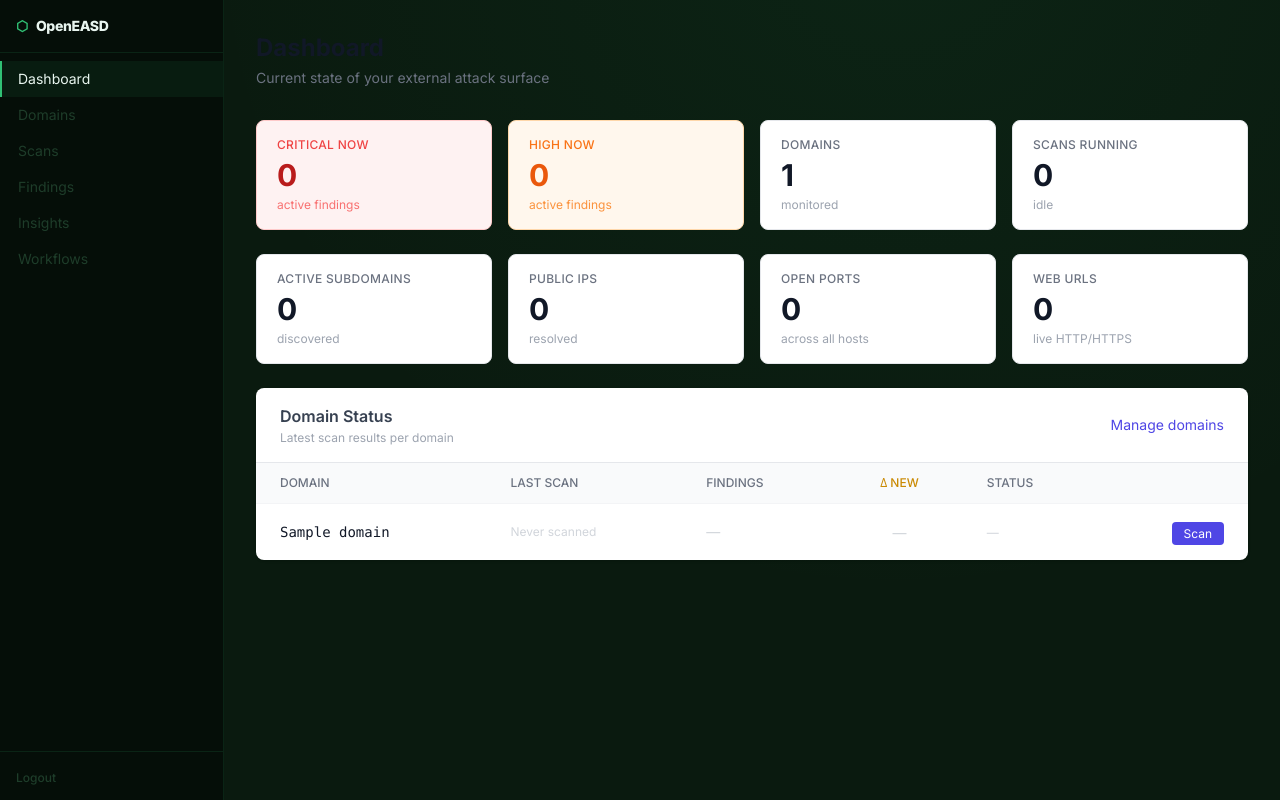
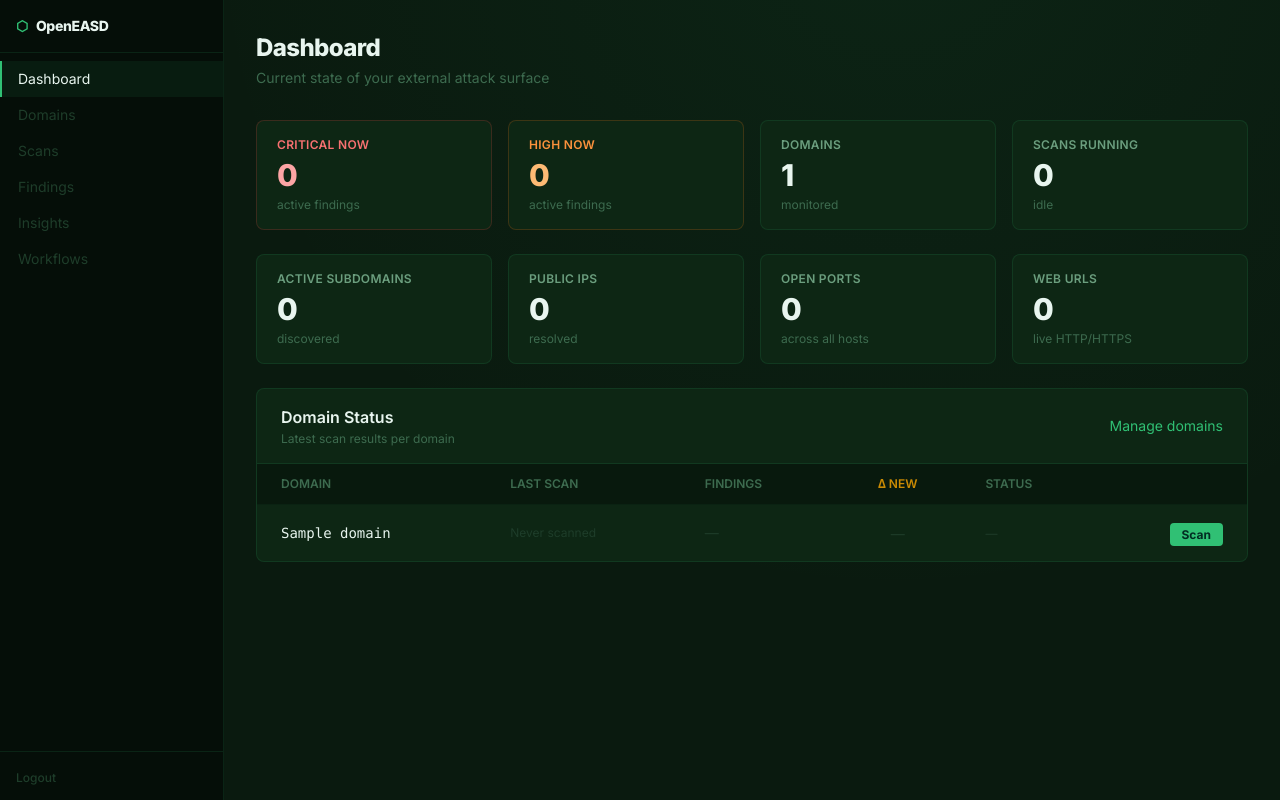
Before and after one commit to cybersecify/OpenEASD, a Django app: page / in a window 1280 px wide. Run offline with Django 5.2, Linux system fonts and the light colour scheme; a user stored in the database is signed in; tables that the repository leaves empty hold one stand-in row (values such as "Sample post"); data that the repository does not hold is empty; some libraries are stand-ins or nearby versions.

Commit message:
style: dark mode dashboard — stat cards, domain table, urgent findings
Co-Authored-By: Claude Sonnet 4.6 <noreply@anthropic.com>

```diff
--- a/templates/dashboard.html
+++ b/templates/dashboard.html
@@ -5,35 +5,35 @@
 {% block content %}
 
 <div class="mb-8">
-  <h1 class="text-2xl font-bold text-gray-900">Dashboard</h1>
-  <p class="text-gray-500 text-sm mt-1">Current state of your external attack surface</p>
+  <h1 class="text-2xl font-extrabold text-[#e8f5ef] tracking-tight">Dashboard</h1>
+  <p class="text-[#3d6b4f] text-sm mt-1">Current state of your external attack surface</p>
 </div>
 
 <!-- Current State Cards -->
 <div class="grid grid-cols-2 lg:grid-cols-4 gap-4 mb-6">
   <a href="{% url 'finding-list' %}?severity=critical"
-     class="bg-red-50 border border-red-200 rounded-lg px-5 py-4 hover:bg-red-100 hover:border-red-300 transition-colors block">
-    <p class="text-xs font-medium text-red-500 uppercase tracking-wide">Critical Now</p>
-    <p class="text-3xl font-bold text-red-700 mt-1">{{ current_critical }}</p>
-    <p class="text-xs text-red-400 mt-1">active findings</p>
+     class="bg-[#0d2614] border border-[rgba(239,68,68,0.20)] rounded-lg px-5 py-4 hover:border-[rgba(239,68,68,0.40)] transition-colors block">
+    <p class="text-xs font-semibold text-[#f87171] uppercase tracking-wide">Critical Now</p>
+    <p class="text-3xl font-extrabold text-[#fca5a5] mt-1 tracking-tight">{{ current_critical }}</p>
+    <p class="text-xs text-[#3d6b4f] mt-1">active findings</p>
   </a>
   <a href="{% url 'finding-list' %}?severity=high"
-     class="bg-orange-50 border border-orange-200 rounded-lg px-5 py-4 hover:bg-orange-100 hover:border-orange-300 transition-colors block">
-    <p class="text-xs font-medium text-orange-500 uppercase tracking-wide">High Now</p>
-    <p class="text-3xl font-bold text-orange-600 mt-1">{{ current_high }}</p>
-    <p class="text-xs text-orange-400 mt-1">active findings</p>
+     class="bg-[#0d2614] border border-[rgba(249,115,22,0.20)] rounded-lg px-5 py-4 hover:border-[rgba(249,115,22,0.40)] transition-colors block">
+    <p class="text-xs font-semibold text-[#fb923c] uppercase tracking-wide">High Now</p>
+    <p class="text-3xl font-extrabold text-[#fdba74] mt-1 tracking-tight">{{ current_high }}</p>
+    <p class="text-xs text-[#3d6b4f] mt-1">active findings</p>
   </a>
   <a href="{% url 'domain-list' %}"
-     class="bg-white border border-gray-200 rounded-lg px-5 py-4 hover:bg-gray-50 hover:border-gray-300 transition-colors block">
-    <p class="text-xs font-medium text-gray-500 uppercase tracking-wide">Domains</p>
-    <p class="text-3xl font-bold text-gray-900 mt-1">{{ active_domain_count }}</p>
-    <p class="text-xs text-gray-400 mt-1">monitored</p>
+     class="bg-[#0d2614] border border-[rgba(48,192,116,0.12)] rounded-lg px-5 py-4 hover:border-[rgba(48,192,116,0.25)] transition-colors block">
+    <p class="text-xs font-semibold text-[#6b9e7e] uppercase tracking-wide">Domains</p>
+    <p class="text-3xl font-extrabold text-[#e8f5ef] mt-1 tracking-tight">{{ active_domain_count }}</p>
+    <p class="text-xs text-[#3d6b4f] mt-1">monitored</p>
   </a>
   <a href="{% url 'scan-list' %}?status=running"
-     class="bg-white border border-gray-200 rounded-lg px-5 py-4 hover:bg-gray-50 hover:border-gray-300 transition-colors block">
-    <p class="text-xs font-medium text-gray-500 uppercase tracking-wide">Scans Running</p>
-    <p class="text-3xl font-bold text-gray-900 mt-1">{{ running_count }}</p>
-    <p class="text-xs text-gray-400 mt-1">
+     class="bg-[#0d2614] border border-[rgba(48,192,116,0.12)] rounded-lg px-5 py-4 hover:border-[rgba(48,192,116,0.25)] transition-colors block">
+    <p class="text-xs font-semibold text-[#6b9e7e] uppercase tracking-wide">Scans Running</p>
+    <p class="text-3xl font-extrabold text-[#e8f5ef] mt-1 tracking-tight">{{ running_count }}</p>
+    <p class="text-xs text-[#3d6b4f] mt-1">
       {% if running_count > 0 %}
       <span class="inline-flex items-center gap-1">
         <span class="w-1.5 h-1.5 bg-blue-500 rounded-full animate-pulse inline-block"></span>in progress
@@ -49,80 +49,80 @@
 <div class="grid grid-cols-2 lg:grid-cols-4 gap-4 mb-6">
   {% if latest_scan_uuid %}
   <a href="{% url 'scan-detail' latest_scan_uuid %}#subdomains"
-     class="bg-white border border-gray-200 rounded-lg px-5 py-4 hover:bg-gray-50 hover:border-gray-300 transition-colors block">
+     class="bg-[#0d2614] border border-[rgba(48,192,116,0.12)] rounded-lg px-5 py-4 hover:border-[rgba(48,192,116,0.25)] transition-colors block">
   {% else %}
-  <div class="bg-white border border-gray-200 rounded-lg px-5 py-4">
+  <div class="bg-[#0d2614] border border-[rgba(48,192,116,0.12)] rounded-lg px-5 py-4">
   {% endif %}
-    <p class="text-xs font-medium text-gray-500 uppercase tracking-wide">Active Subdomains</p>
-    <p class="text-3xl font-bold text-gray-900 mt-1">{{ asset_counts.subdomains }}</p>
-    <p class="text-xs text-gray-400 mt-1">discovered</p>
+    <p class="text-xs font-semibold text-[#6b9e7e] uppercase tracking-wide">Active Subdomains</p>
+    <p class="text-3xl font-extrabold text-[#e8f5ef] mt-1 tracking-tight">{{ asset_counts.subdomains }}</p>
+    <p class="text-xs text-[#3d6b4f] mt-1">discovered</p>
   {% if latest_scan_uuid %}</a>{% else %}</div>{% endif %}
 
   {% if latest_scan_uuid %}
   <a href="{% url 'scan-detail' latest_scan_uuid %}#ips"
-     class="bg-white border border-gray-200 rounded-lg px-5 py-4 hover:bg-gray-50 hover:border-gray-300 transition-colors block">
+     class="bg-[#0d2614] border border-[rgba(48,192,116,0.12)] rounded-lg px-5 py-4 hover:border-[rgba(48,192,116,0.25)] transition-colors block">
   {% else %}
-  <div class="bg-white border border-gray-200 rounded-lg px-5 py-4">
+  <div class="bg-[#0d2614] border border-[rgba(48,192,116,0.12)] rounded-lg px-5 py-4">
   {% endif %}
-    <p class="text-xs font-medium text-gray-500 uppercase tracking-wide">Public IPs</p>
-    <p class="text-3xl font-bold text-gray-900 mt-1">{{ asset_counts.ips }}</p>
-    <p class="text-xs text-gray-400 mt-1">resolved</p>
+    <p class="text-xs font-semibold text-[#6b9e7e] uppercase tracking-wide">Public IPs</p>
+    <p class="text-3xl font-extrabold text-[#e8f5ef] mt-1 tracking-tight">{{ asset_counts.ips }}</p>
+    <p class="text-xs text-[#3d6b4f] mt-1">resolved</p>
   {% if latest_scan_uuid %}</a>{% else %}</div>{% endif %}
 
   {% if latest_scan_uuid %}
   <a href="{% url 'scan-detail' latest_scan_uuid %}#ports"
-     class="bg-white border border-gray-200 rounded-lg px-5 py-4 hover:bg-gray-50 hover:border-gray-300 transition-colors block">
+     class="bg-[#0d2614] border border-[rgba(48,192,116,0.12)] rounded-lg px-5 py-4 hover:border-[rgba(48,192,116,0.25)] transition-colors block">
   {% else %}
-  <div class="bg-white border border-gray-200 rounded-lg px-5 py-4">
+  <div class="bg-[#0d2614] border border-[rgba(48,192,116,0.12)] rounded-lg px-5 py-4">
   {% endif %}
-    <p class="text-xs font-medium text-gray-500 uppercase tracking-wide">Open Ports</p>
-    <p class="text-3xl font-bold text-gray-900 mt-1">{{ asset_counts.ports }}</p>
-    <p class="text-xs text-gray-400 mt-1">across all hosts</p>
+    <p class="text-xs font-semibold text-[#6b9e7e] uppercase tracking-wide">Open Ports</p>
+    <p class="text-3xl font-extrabold text-[#e8f5ef] mt-1 tracking-tight">{{ asset_counts.ports }}</p>
+    <p class="text-xs text-[#3d6b4f] mt-1">across all hosts</p>
   {% if latest_scan_uuid %}</a>{% else %}</div>{% endif %}
 
   {% if latest_scan_uuid %}
   <a href="{% url 'scan-detail' latest_scan_uuid %}#urls"
-     class="bg-white border border-gray-200 rounded-lg px-5 py-4 hover:bg-gray-50 hover:border-gray-300 transition-colors block">
+     class="bg-[#0d2614] border border-[rgba(48,192,116,0.12)] rounded-lg px-5 py-4 hover:border-[rgba(48,192,116,0.25)] transition-colors block">
   {% else %}
-  <div class="bg-white border border-gray-200 rounded-lg px-5 py-4">
+  <div class="bg-[#0d2614] border border-[rgba(48,192,116,0.12)] rounded-lg px-5 py-4">
   {% endif %}
-    <p class="text-xs font-medium text-gray-500 uppercase tracking-wide">Web URLs</p>
-    <p class="text-3xl font-bold text-gray-900 mt-1">{{ asset_counts.urls }}</p>
-    <p class="text-xs text-gray-400 mt-1">live HTTP/HTTPS</p>
+    <p class="text-xs font-semibold text-[#6b9e7e] uppercase tracking-wide">Web URLs</p>
+    <p class="text-3xl font-extrabold text-[#e8f5ef] mt-1 tracking-tight">{{ asset_counts.urls }}</p>
+    <p class="text-xs text-[#3d6b4f] mt-1">live HTTP/HTTPS</p>
   {% if latest_scan_uuid %}</a>{% else %}</div>{% endif %}
 </div>
 
 <!-- Domain Status -->
-<div class="bg-white rounded-lg shadow mb-6">
-  <div class="px-6 py-4 border-b border-gray-200 flex items-center justify-between">
+<div class="bg-[#0d2614] rounded-lg border border-[rgba(48,192,116,0.12)] mb-6">
+  <div class="px-6 py-4 border-b border-[rgba(48,192,116,0.12)] flex items-center justify-between">
     <div>
-      <h2 class="font-semibold text-gray-700">Domain Status</h2>
-      <p class="text-xs text-gray-400 mt-0.5">Latest scan results per domain</p>
+      <h2 class="font-semibold text-[#e8f5ef]">Domain Status</h2>
+      <p class="text-xs text-[#3d6b4f] mt-0.5">Latest scan results per domain</p>
     </div>
-    <a href="{% url 'domain-list' %}" class="text-indigo-600 text-sm hover:underline">Manage domains</a>
+    <a href="{% url 'domain-list' %}" class="text-[#30c074] text-sm hover:underline">Manage domains</a>
   </div>
 
   {% if domain_status %}
-  <table class="min-w-full divide-y divide-gray-100">
-    <thead class="bg-gray-50">
+  <table class="min-w-full">
+    <thead class="bg-[rgba(0,0,0,0.35)]">
       <tr>
-        <th class="px-6 py-3 text-left text-xs font-medium text-gray-500 uppercase">Domain</th>
-        <th class="px-6 py-3 text-left text-xs font-medium text-gray-500 uppercase">Last Scan</th>
-        <th class="px-6 py-3 text-left text-xs font-medium text-gray-500 uppercase">Findings</th>
-        <th class="px-6 py-3 text-center text-xs font-medium text-yellow-600 uppercase">&#916; New</th>
-        <th class="px-6 py-3 text-left text-xs font-medium text-gray-500 uppercase">Status</th>
+        <th class="px-6 py-3 text-left text-xs font-semibold text-[#3d6b4f] uppercase">Domain</th>
+        <th class="px-6 py-3 text-left text-xs font-semibold text-[#3d6b4f] uppercase">Last Scan</th>
+        <th class="px-6 py-3 text-left text-xs font-semibold text-[#3d6b4f] uppercase">Findings</th>
+        <th class="px-6 py-3 text-center text-xs font-semibold text-[#ca8a04] uppercase">&#916; New</th>
+        <th class="px-6 py-3 text-left text-xs font-semibold text-[#3d6b4f] uppercase">Status</th>
         <th class="px-6 py-3"></th>
       </tr>
     </thead>
-    <tbody class="divide-y divide-gray-100">
+    <tbody>
       {% for item in domain_status %}
-      <tr class="hover:bg-gray-50">
-        <td class="px-6 py-3 text-sm font-medium text-gray-900 font-mono">{{ item.domain.name }}</td>
-        <td class="px-6 py-3 text-xs text-gray-500">
+      <tr class="border-t border-[rgba(48,192,116,0.05)] hover:bg-[rgba(48,192,116,0.025)]">
+        <td class="px-6 py-3 text-sm font-medium text-[#e8f5ef] font-mono">{{ item.domain.name }}</td>
+        <td class="px-6 py-3 text-xs text-[#6b9e7e]">
           {% if item.summary %}
             {{ item.summary.scan_date|date:"M d, H:i" }}
           {% else %}
-            <span class="text-gray-300">Never scanned</span>
+            <span class="text-[#1e3d2a]">Never scanned</span>
           {% endif %}
         </td>
         <td class="px-6 py-4 text-sm">
@@ -130,42 +130,42 @@
           <div class="flex flex-wrap gap-1">
             {% if item.summary.critical_count %}
             <a href="{% url 'finding-list' %}?session_id={{ item.latest_session.id }}&severity=critical"
-               class="bg-red-50 text-red-600 text-xs font-semibold px-1.5 py-0.5 rounded hover:underline">{{ item.summary.critical_count }} crit</a>
+               class="bg-[rgba(239,68,68,0.12)] text-[#fca5a5] text-xs font-semibold px-1.5 py-0.5 rounded hover:underline">{{ item.summary.critical_count }} crit</a>
             {% endif %}
             {% if item.summary.high_count %}
             <a href="{% url 'finding-list' %}?session_id={{ item.latest_session.id }}&severity=high"
-               class="bg-orange-50 text-orange-600 text-xs font-semibold px-1.5 py-0.5 rounded hover:underline">{{ item.summary.high_count }} high</a>
+               class="bg-[rgba(249,115,22,0.12)] text-[#fdba74] text-xs font-semibold px-1.5 py-0.5 rounded hover:underline">{{ item.summary.high_count }} high</a>
             {% endif %}
             {% if item.summary.medium_count %}
             <a href="{% url 'finding-list' %}?session_id={{ item.latest_session.id }}&severity=medium"
-               class="bg-yellow-50 text-yellow-700 text-xs font-semibold px-1.5 py-0.5 rounded hover:underline">{{ item.summary.medium_count }} med</a>
+               class="bg-[rgba(234,179,8,0.08)] text-[#fde047] text-xs font-semibold px-1.5 py-0.5 rounded hover:underline">{{ item.summary.medium_count }} med</a>
             {% endif %}
             {% if item.summary.low_count %}
             <a href="{% url 'finding-list' %}?session_id={{ item.latest_session.id }}&severity=low"
-               class="bg-slate-100 text-slate-600 text-xs font-semibold px-1.5 py-0.5 rounded hover:underline">{{ item.summary.low_count }} low</a>
+               class="bg-[rgba(48,192,116,0.10)] text-[#6ee7b7] text-xs font-semibold px-1.5 py-0.5 rounded hover:underline">{{ item.summary.low_count }} low</a>
             {% endif %}
           </div>
           {% else %}
-          <span class="text-gray-300">—</span>
+          <span class="text-[#1e3d2a]">—</span>
           {% endif %}
         </td>
         <td class="px-6 py-4 text-center">
           {% if item.summary.new_exposures %}
-          <span class="bg-yellow-100 text-yellow-800 text-xs font-semibold px-2 py-0.5 rounded-full">+{{ item.summary.new_exposures }}</span>
+          <span class="bg-[rgba(234,179,8,0.15)] text-[#fde047] text-xs font-semibold px-2 py-0.5 rounded-full">+{{ item.summary.new_exposures }}</span>
           {% else %}
-          <span class="text-gray-300 text-sm">—</span>
+          <span class="text-[#1e3d2a] text-sm">—</span>
           {% endif %}
         </td>
         <td class="px-6 py-3 text-sm">
           {% if item.latest_session %}
             {% include "partials/status_badge.html" with status=item.latest_session.status %}
           {% else %}
-            <span class="text-gray-300 text-xs">—</span>
+            <span class="text-[#1e3d2a] text-xs">—</span>
           {% endif %}
         </td>
         <td class="px-6 py-3 text-right">
           <a href="{% url 'scan-start' %}?domain={{ item.domain.name }}"
-             class="text-xs bg-indigo-600 text-white px-3 py-1 rounded hover:bg-indigo-700">
+             class="text-xs bg-[#30c074] text-[#022c22] font-bold px-3 py-1 rounded hover:bg-[#28a863]">
             Scan
           </a>
         </td>
@@ -174,43 +174,41 @@
     </tbody>
   </table>
   {% else %}
-  <div class="px-6 py-12 text-center text-gray-400">
+  <div class="px-6 py-12 text-center text-[#3d6b4f]">
     <p class="text-lg">No domains added yet.</p>
-    <a href="{% url 'domain-list' %}" class="mt-3 inline-block text-indigo-600 hover:underline text-sm">
-      Add your first domain to get started
-    </a>
+    <a href="{% url 'domain-list' %}" class="mt-3 inline-block text-[#30c074] hover:underline text-sm">Add a domain →</a>
   </div>
   {% endif %}
 </div>
 
 <!-- Urgent Findings (critical and high — all sources) -->
 {% if urgent_findings %}
-<div class="bg-white rounded-lg shadow">
-  <div class="px-6 py-4 border-b border-gray-200 flex items-center justify-between">
+<div class="bg-[#0d2614] rounded-lg border border-[rgba(48,192,116,0.12)] mb-6">
+  <div class="px-6 py-4 border-b border-[rgba(48,192,116,0.12)] flex items-center justify-between">
     <div>
-      <h2 class="font-semibold text-gray-700">Urgent Findings</h2>
-      <p class="text-xs text-gray-400 mt-0.5">Critical and high — from latest scan per domain</p>
+      <h2 class="font-semibold text-[#e8f5ef]">Urgent Findings</h2>
+      <p class="text-xs text-[#3d6b4f] mt-0.5">Critical and high — all sources</p>
     </div>
-    <a href="{% url 'finding-list' %}" class="text-indigo-600 text-sm hover:underline">View all</a>
+    <a href="{% url 'finding-list' %}?severity=critical" class="text-[#30c074] text-sm hover:underline">View all findings →</a>
   </div>
-  <table class="min-w-full divide-y divide-gray-100">
-    <thead class="bg-gray-50">
+  <table class="min-w-full">
+    <thead class="bg-[rgba(0,0,0,0.35)]">
       <tr>
-        <th class="px-6 py-3 text-left text-xs font-medium text-gray-500 uppercase">Finding</th>
-        <th class="px-6 py-3 text-left text-xs font-medium text-gray-500 uppercase">Domain</th>
-        <th class="px-6 py-3 text-left text-xs font-medium text-gray-500 uppercase">Source</th>
-        <th class="px-6 py-3 text-left text-xs font-medium text-gray-500 uppercase">Severity</th>
-        <th class="px-6 py-3 text-left text-xs font-medium text-gray-500 uppercase">Detected</th>
+        <th class="px-6 py-3 text-left text-xs font-semibold text-[#3d6b4f] uppercase">Finding</th>
+        <th class="px-6 py-3 text-left text-xs font-semibold text-[#3d6b4f] uppercase">Domain</th>
+        <th class="px-6 py-3 text-left text-xs font-semibold text-[#3d6b4f] uppercase">Source</th>
+        <th class="px-6 py-3 text-left text-xs font-semibold text-[#3d6b4f] uppercase">Severity</th>
+        <th class="px-6 py-3 text-left text-xs font-semibold text-[#3d6b4f] uppercase">Detected</th>
       </tr>
     </thead>
-    <tbody class="divide-y divide-gray-100">
+    <tbody>
       {% for f in urgent_findings %}
-      <tr class="hover:bg-gray-50">
-        <td class="px-6 py-3 text-sm text-gray-800 max-w-xs truncate">{{ f.title }}</td>
-        <td class="px-6 py-3 text-sm font-mono text-gray-600">{{ f.session.domain }}</td>
-        <td class="px-6 py-3 text-xs text-gray-500 uppercase">{{ f.source }}</td>
+      <tr class="border-t border-[rgba(48,192,116,0.05)] hover:bg-[rgba(48,192,116,0.025)]">
+        <td class="px-6 py-3 text-sm text-[#e8f5ef] max-w-xs truncate">{{ f.title }}</td>
+        <td class="px-6 py-3 text-sm font-mono text-[#6b9e7e]">{{ f.session.domain }}</td>
+        <td class="px-6 py-3 text-xs text-[#6b9e7e] uppercase">{{ f.source }}</td>
         <td class="px-6 py-3">{% include "partials/severity_badge.html" with severity=f.severity %}</td>
-        <td class="px-6 py-3 text-sm text-gray-500">{{ f.discovered_at|date:"M d, H:i" }}</td>
+        <td class="px-6 py-3 text-sm text-[#3d6b4f]">{{ f.discovered_at|date:"M d, H:i" }}</td>
       </tr>
       {% endfor %}
     </tbody>
```
